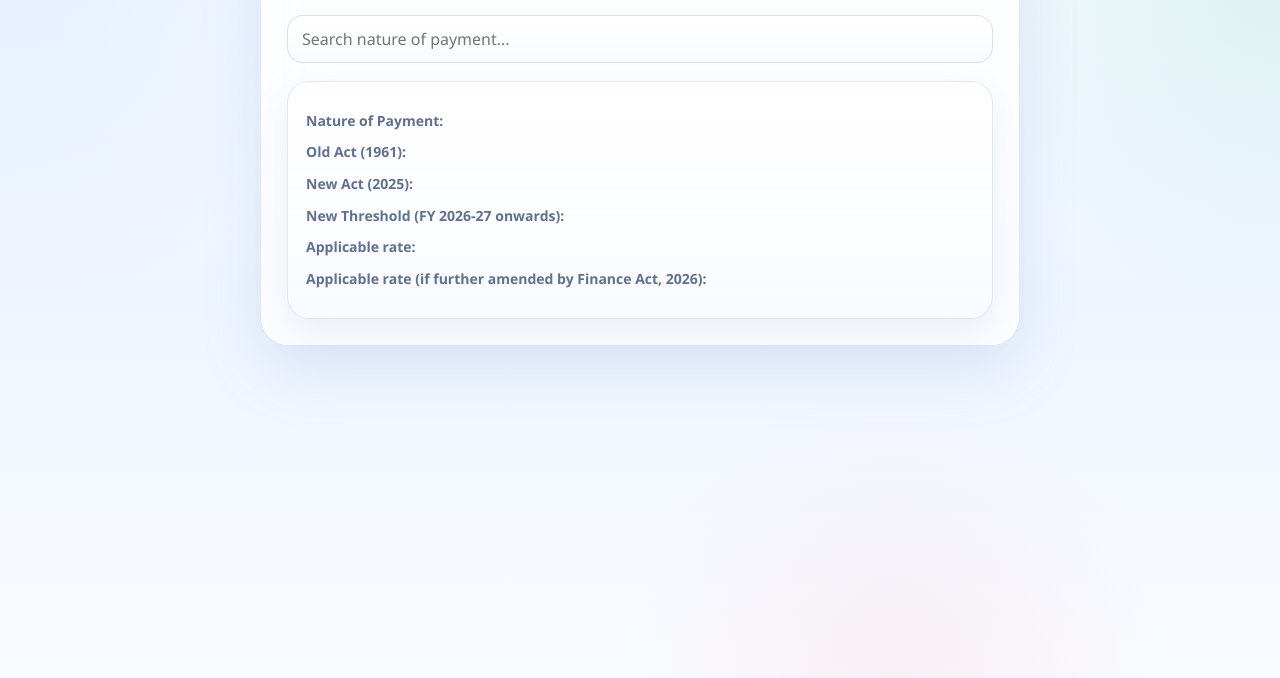
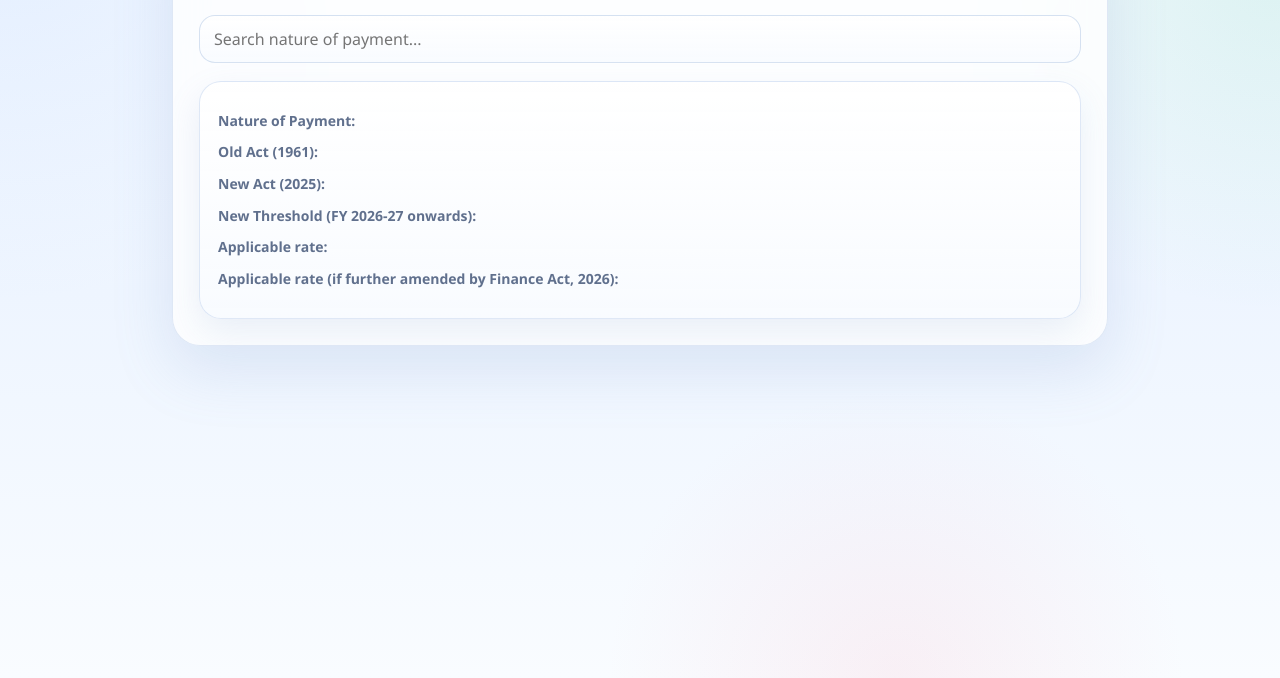
Before and after one commit to tanoojreddy1801-rgb/tds-tool, a plain HTML site: page index.html in a window 1280 px wide. Shown: the part 122-800 px from the top of the page. Drawn offline with Linux system fonts and the light colour scheme.

Commit message:
Update index.html

```diff
--- a/index.html
+++ b/index.html
@@ -46,15 +46,14 @@
 
     .panel {
       position: relative;
-      max-width: 760px;
-      margin: 0 auto;
       background: var(--surface);
       backdrop-filter: blur(16px);
       border: 1px solid var(--line);
       border-radius: 28px;
       box-shadow: var(--shadow-lg);
       padding: 26px;
-      overflow: visible;
+      margin-bottom: 22px;
+      overflow: hidden;   /* ✅ FIX */
     }
 
     .panel::before {
```
